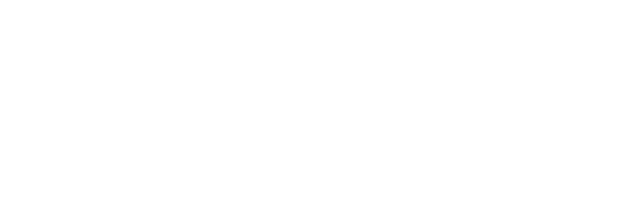
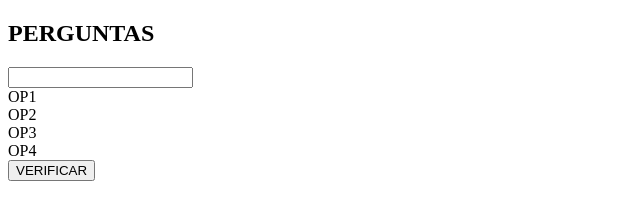
Before and after one commit to EdsonGaspar/quiz, a plain HTML site: page index.html in a window 1280 px wide. Shown: the whole page, without its empty margins (0-640 px from the left). Drawn offline with Linux system fonts and the light colour scheme.

Commit message:
Montando o html

```diff
--- a/index.html
+++ b/index.html
@@ -4,8 +4,19 @@
     <meta charset="UTF-8">
     <meta name="viewport" content="width=device-width, initial-scale=1.0">
     <title>QUIZ</title>
+    <link rel="stylesheet" href="./css/style.css">
 </head>
 <body>
-
+    <main>
+        <h2>PERGUNTAS</h2>
+        <input type="text" id="enterValue">
+        <div id="options">
+            <div id="option1">OP1</div>
+            <div id="option1">OP2</div>
+            <div id="option1">OP3</div>
+            <div id="option1">OP4</div>
+        </div>
+        <button id="check">VERIFICAR</button>
+    </main>
 </body>
 </html>
```
